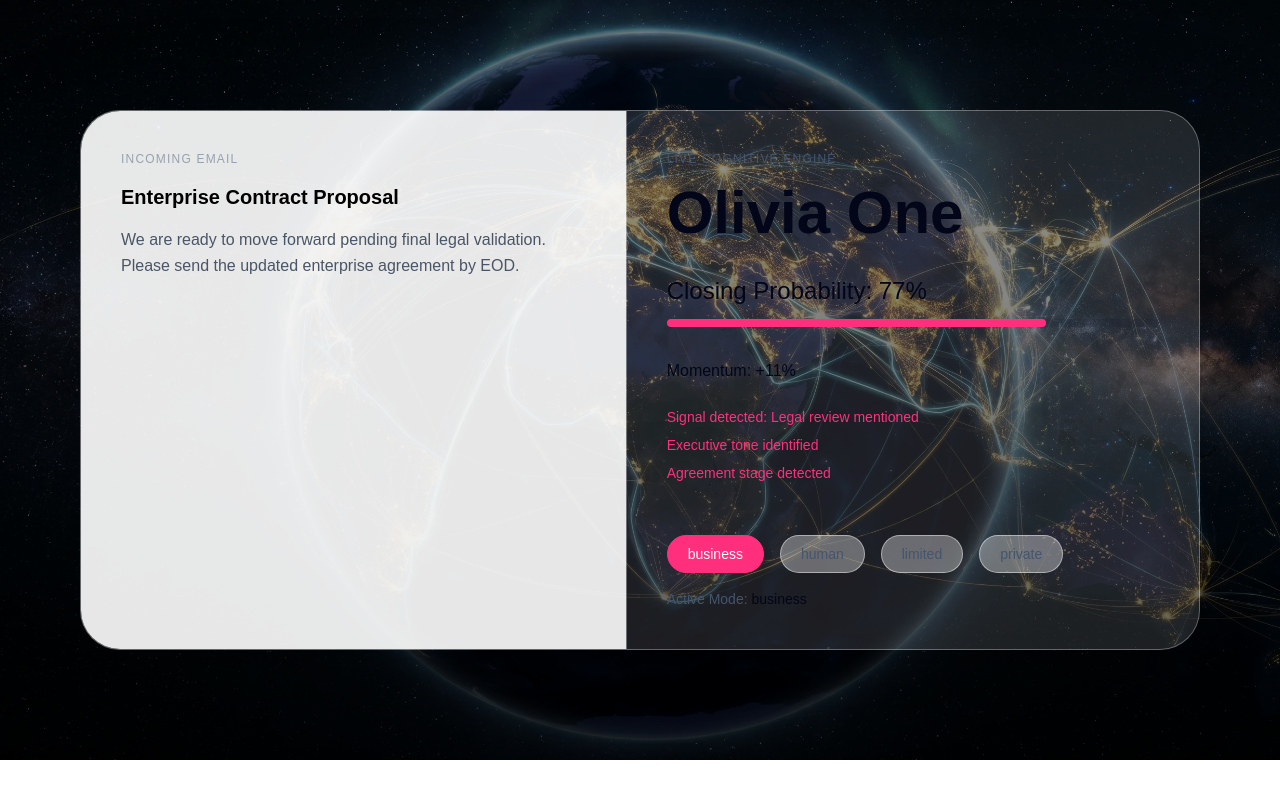
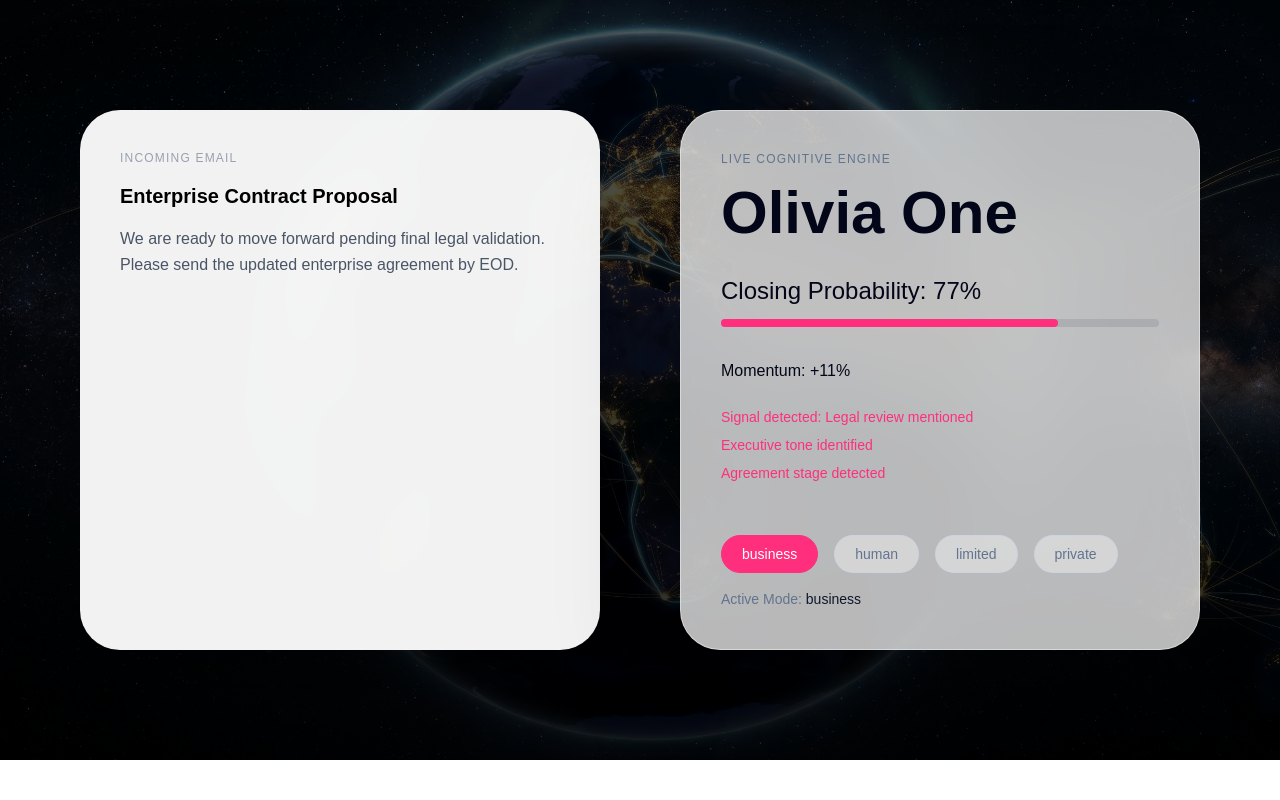
Before and after one commit to o7digital/oliviaOS-Alfa, a Next.js app in the folder apps/frontend/: page / in a window 1280 px wide. Shown: the top 800 px of the page. Built offline with nearby package versions, Linux system fonts and the light colour scheme.

Commit message:
Revert "Merge hero demo panels"
This reverts commit 8639c2551892d9188a3197fbd4a1e07483e03916.

```diff
--- a/apps/frontend/components/OliviaControlCenter.tsx
+++ b/apps/frontend/components/OliviaControlCenter.tsx
@@ -15,7 +15,7 @@ export default function OliviaControlCenter() {
         <div className="absolute inset-0">
           <HeroSlider />
         </div>
-        <div className="absolute inset-0 bg-black/38" />
+        <div className="absolute inset-0 bg-black/55" />
 
         <div className="relative z-10 flex min-h-[900px] items-center px-6 py-16 lg:h-full lg:min-h-0 lg:px-20 lg:py-0">
           <LiveCognitiveDemo />
@@ -110,8 +110,8 @@ function LiveCognitiveDemo() {
   }, []);
 
   return (
-    <div className="mx-auto grid w-full max-w-7xl overflow-hidden rounded-[32px] border border-white/35 bg-white/6 text-slate-950 shadow-[0_40px_120px_rgba(0,0,0,0.38)] lg:grid-cols-[0.95fr_1fr] lg:rounded-[40px]">
-      <div className="bg-white/90 p-7 text-black lg:min-h-[440px] lg:p-10">
+    <div className="mx-auto grid w-full max-w-7xl gap-10 lg:grid-cols-2 lg:gap-20">
+      <div className="rounded-[32px] bg-white/95 p-7 text-black shadow-[0_40px_120px_rgba(0,0,0,0.5)] backdrop-blur-xl lg:rounded-[40px] lg:p-10">
         <div className="mb-4 text-xs tracking-widest text-gray-400 uppercase">
           Incoming Email
         </div>
@@ -124,15 +124,15 @@ function LiveCognitiveDemo() {
         </p>
       </div>
 
-      <div className="border-t border-white/35 bg-white/6 p-7 lg:border-t-0 lg:border-l lg:p-10">
-        <div className="mb-4 text-xs tracking-widest text-slate-600 uppercase">
+      <div className="rounded-[32px] border border-white/45 bg-white/72 p-7 text-slate-950 shadow-[0_40px_120px_rgba(0,0,0,0.28)] backdrop-blur-2xl lg:rounded-[40px] lg:p-10">
+        <div className="mb-4 text-xs tracking-widest text-slate-500 uppercase">
           Live Cognitive Engine
         </div>
         <h1 className="mb-8 text-5xl font-semibold lg:text-6xl">Olivia One</h1>
         <div className="mb-3 text-xl lg:text-2xl">
           Closing Probability: {probability}%
         </div>
-        <div className="mb-8 h-2 rounded-full bg-slate-900/12">
+        <div className="mb-8 h-2 rounded-full bg-slate-900/10">
           <div
             className="h-2 rounded-full bg-[#FF2F7D] transition-all duration-700"
             style={{ width: `${probability}%` }}
@@ -154,15 +154,15 @@ function LiveCognitiveDemo() {
               className={`rounded-full border px-4 py-2 text-sm transition-all lg:px-5 ${
                 mode === candidate
                   ? "border-[#FF2F7D] bg-[#FF2F7D] text-white"
-                  : "border-white/45 bg-white/35 text-slate-600 hover:border-white/70 hover:text-slate-800"
+                  : "border-slate-300/80 bg-white/40 text-slate-500 hover:border-slate-400 hover:text-slate-700"
               }`}
             >
               {candidate}
             </button>
           ))}
         </div>
-        <div className="mt-4 text-sm text-slate-600">
-          Active Mode: <span className="font-medium text-slate-950">{mode}</span>
+        <div className="mt-4 text-sm text-slate-500">
+          Active Mode: <span className="font-medium text-slate-900">{mode}</span>
         </div>
       </div>
     </div>
```
